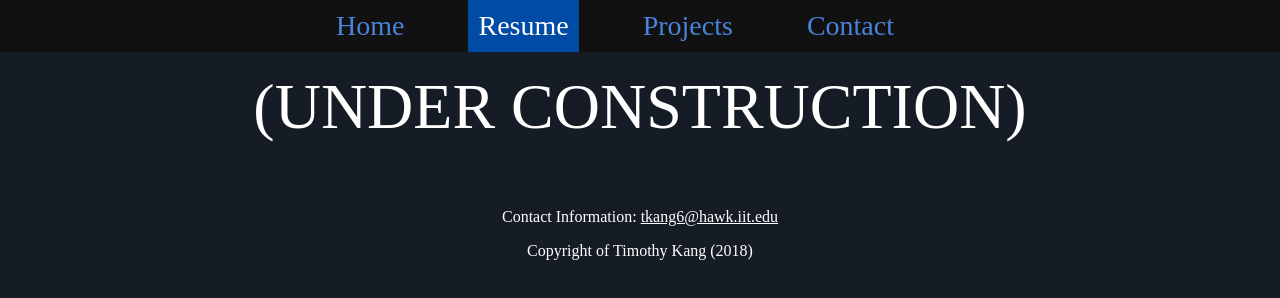
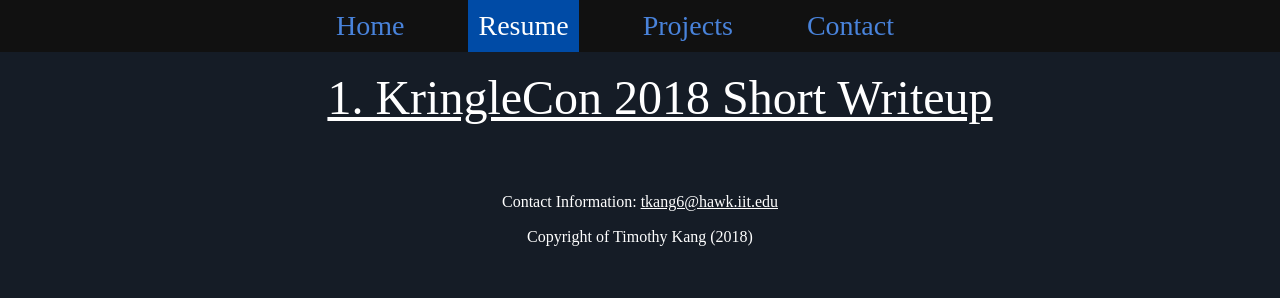
Before and after one commit to zerokradness94/personalwebsite, a plain HTML site: page personalstudy.html in a window 1280 px wide. Drawn offline with Linux system fonts and the light colour scheme; a web font is replaced by a local one.

Commit message:
adding kringlecon write up

```diff
--- a/personalstudy.html
+++ b/personalstudy.html
@@ -18,7 +18,9 @@
 	</div>
 
 	<div id="content">
-		<p id="minimessage2">(UNDER CONSTRUCTION)</p>
+		<ul id="peedeeF">
+			<li><a href="projects/pentesting/personal/kringlecon.pdf" style="color:white;">1. KringleCon 2018 Short Writeup</a></li>
+		</ul>
 	<footer id="footer">
 		<p>Contact Information: <a href="mailto:tkang6@hawk.iit.edu" style="color:white">tkang6@hawk.iit.edu</a></p>
 		<p>Copyright of Timothy Kang (2018)</p>
```
